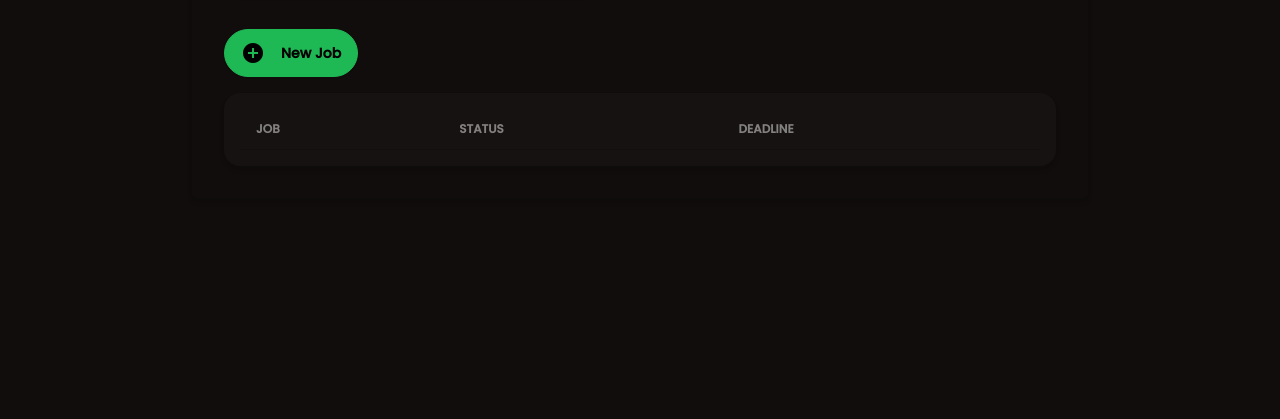
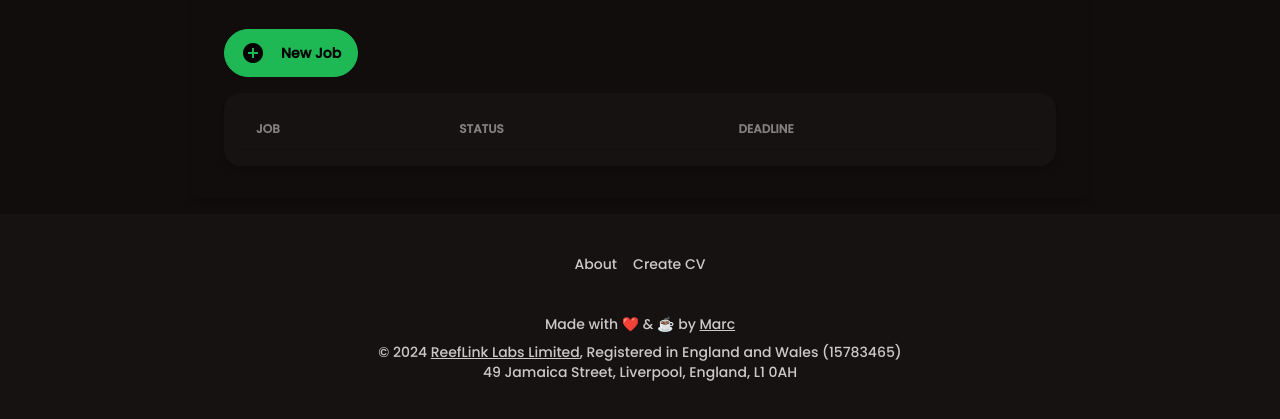
Before and after one commit to reeflinklabs/cvfish, a website: page frontend/dashboard.html in a window 1280 px wide. Shown: the part 307-726 px from the top of the page. Drawn offline with nearby package versions, Linux system fonts and the light colour scheme; no server answers.

Commit message:
feat(dashboard): footer

```diff
--- a/frontend/dashboard.html
+++ b/frontend/dashboard.html
@@ -115,6 +115,23 @@
         </div>
       </div>
     </main>
+    <footer class="footer footer-center bg-base-100 text-base-content p-10">
+      <nav class="grid grid-flow-col gap-4">
+        <a class="link link-hover">About</a>
+        <a class="link link-hover">Create CV</a>
+      </nav>
+      <aside>
+        <p class="text-sm">
+          Made with ❤️ & ☕️ by <a href="https://marcbeep.com"><u>Marc</u></a>
+        </p>
+        <p class="text-xs">
+          © 2024
+          <a href="https://reeflinklabs.com"><u>ReefLink Labs Limited</u></a
+          >, Registered in England and Wales (15783465)<br />
+          49 Jamaica Street, Liverpool, England, L1 0AH
+        </p>
+      </aside>
+    </footer>
     <script src="script.js"></script>
     <script>
       function getStatusBadge(status) {
@@ -149,19 +166,22 @@
             noJobsRow.innerHTML = `<td colspan="3" class="text-center">No jobs. Add your first one.</td>`;
             jobTableBody.appendChild(noJobsRow);
           } else {
+            // Sort jobs by deadline
+            jobs.sort(
+              (a, b) => new Date(a.dateApplied) - new Date(b.dateApplied)
+            );
+
             jobs.forEach((job) => {
               const row = document.createElement("tr");
               row.innerHTML = `
-                            <td class="truncate" title="${
-                              job.title || "N/A"
-                            }">${job.title || "N/A"}</td>
-                            <td class="no-truncate">${getStatusBadge(
-                              job.status
-                            )}</td>
-                            <td class="no-truncate">${new Date(
-                              job.dateApplied
-                            ).toLocaleDateString()}</td>
-                        `;
+                <td class="truncate" title="${job.title || "N/A"}">${
+                job.title || "N/A"
+              }</td>
+                <td class="no-truncate">${getStatusBadge(job.status)}</td>
+                <td class="no-truncate">${new Date(
+                  job.dateApplied
+                ).toLocaleDateString()}</td>
+              `;
               row.style.cursor = "pointer";
               row.onclick = () =>
                 (window.location.href = `jobdetails.html?jobId=${job._id}`);
```
Also changed, not shown: frontend/output.css.
